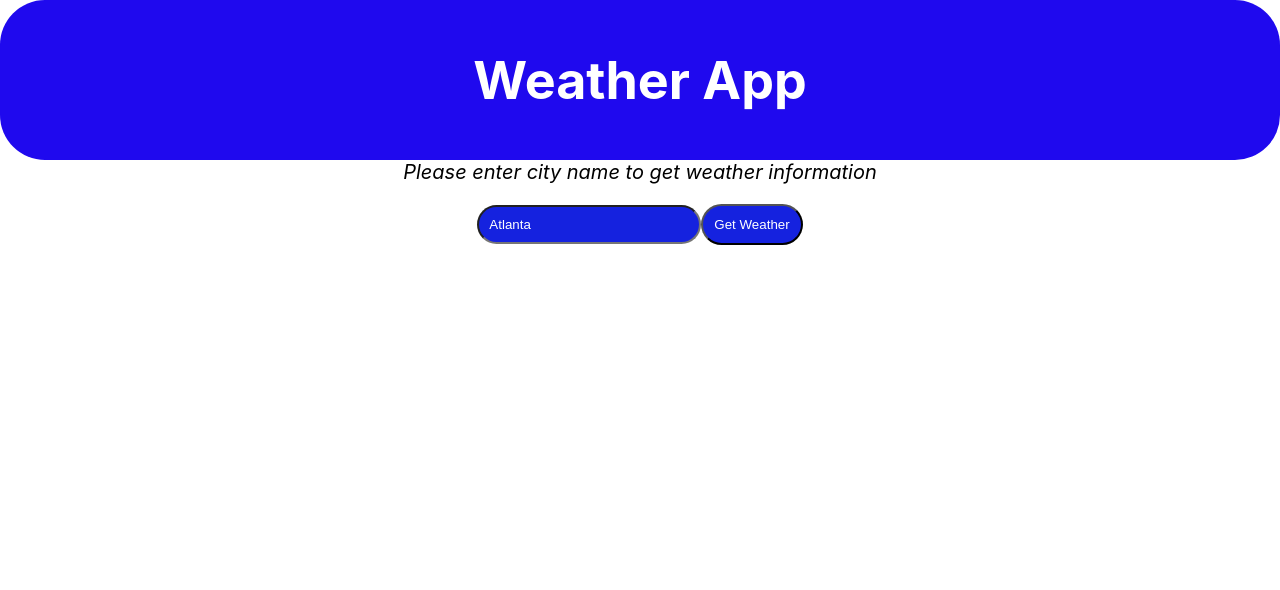
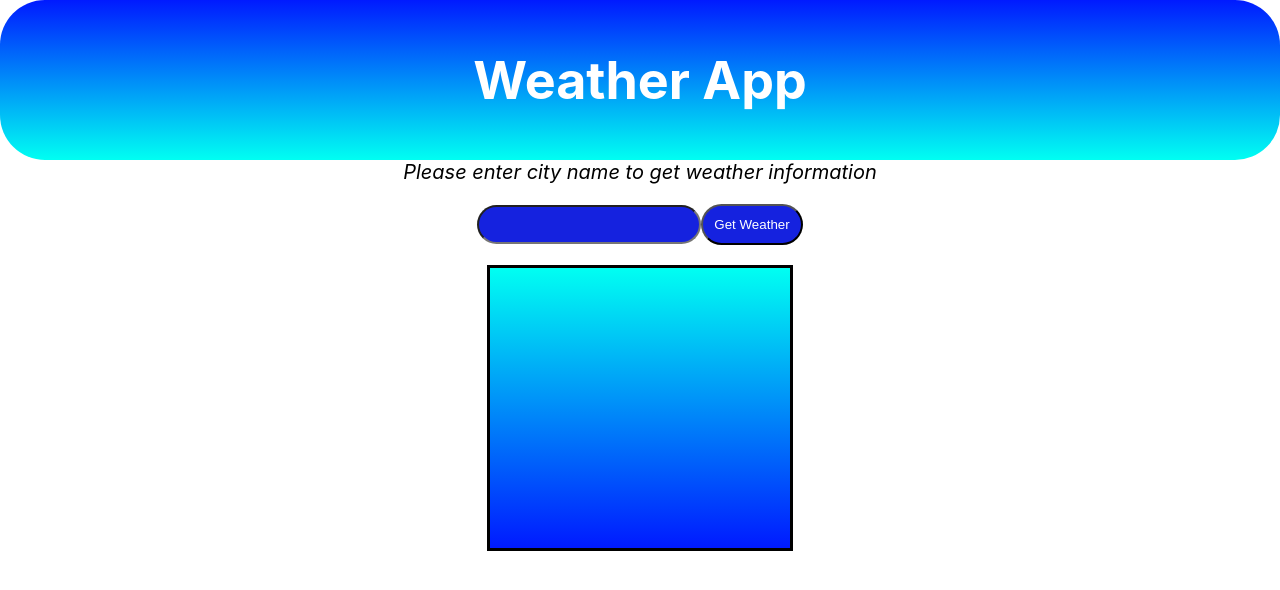
Before and after one commit to chikechris/weather-api, a React (Create React App) app: page / in a window 1280 px wide. Both pictures are taken after a click on the button "Reset !!". Shown: the top 590 px of the page. Built offline with nearby package versions, Linux system fonts and the light colour scheme; no server answers.

Commit message:
added styles to app

```diff
--- a/src/App.css
+++ b/src/App.css
@@ -14,7 +14,9 @@
 }
 
 .App-header {
-  background-color: #1f09ee;
+  /* background-color: #1f09ee;  */
+  background: linear-gradient( to top, rgb(0, 255, 242), rgb(0, 26, 255));
+
   min-height: 20vh;
   display: flex;
   flex-direction: column;
--- a/src/App.js
+++ b/src/App.js
@@ -19,6 +19,7 @@ function App() {
 
   // data fetching function
   const getWeather = async s => {
+    setQuery('')
     setLoading(true);
     try {
       const apiRes = await fetch(
--- a/src/components/form/Form.css
+++ b/src/components/form/Form.css
@@ -1,5 +1,6 @@
 .form {
   margin-top: 20px;
+  margin-bottom: 20px;
 }
 
 .input {
--- a/src/components/form/Form.js
+++ b/src/components/form/Form.js
@@ -6,7 +6,7 @@ import './Form.css'
 const Form = ({query, onChange,  onClick}) => (
 
   <form className= 'form'>
-    <input type="text" className='input' value={query} placeholder="City..." onChange={onChange}/>
+    <input type="text" className='input' value={query}onChange={onChange}/>
   <button className='btr' onClick={onClick}>Get Weather</button>
   </form>
 );
--- a/src/components/weather/Weather.css
+++ b/src/components/weather/Weather.css
@@ -1,11 +1,18 @@
 .card {
+  width: 250px;
+  height: 250px;
+  border-style: solid;
   position: relative;
   display: inline-block;
   margin: auto;
-  /* background-color: rgb(20, 121, 236); */
+
   padding: 15px 25px;
-  color: rgb(21, 34, 223);
+  color: black;
   font-size: 20px;
-font-size: 25px;
-font-family: Impact, Haettenschweiler, 'Arial Narrow Bold', sans-serif;
+  font-size: 25px;
+  font-family: Impact, Haettenschweiler, 'Arial Narrow Bold', sans-serif;
+  /* background-color: aqua;  */
+  background: linear-gradient(to top,  rgb(0, 26, 255), rgb(0, 255, 242));
+
+  outline-style: none;
 }
```
Also changed, not shown: src/components/weather/Weather.js (+1 -7 lines).
